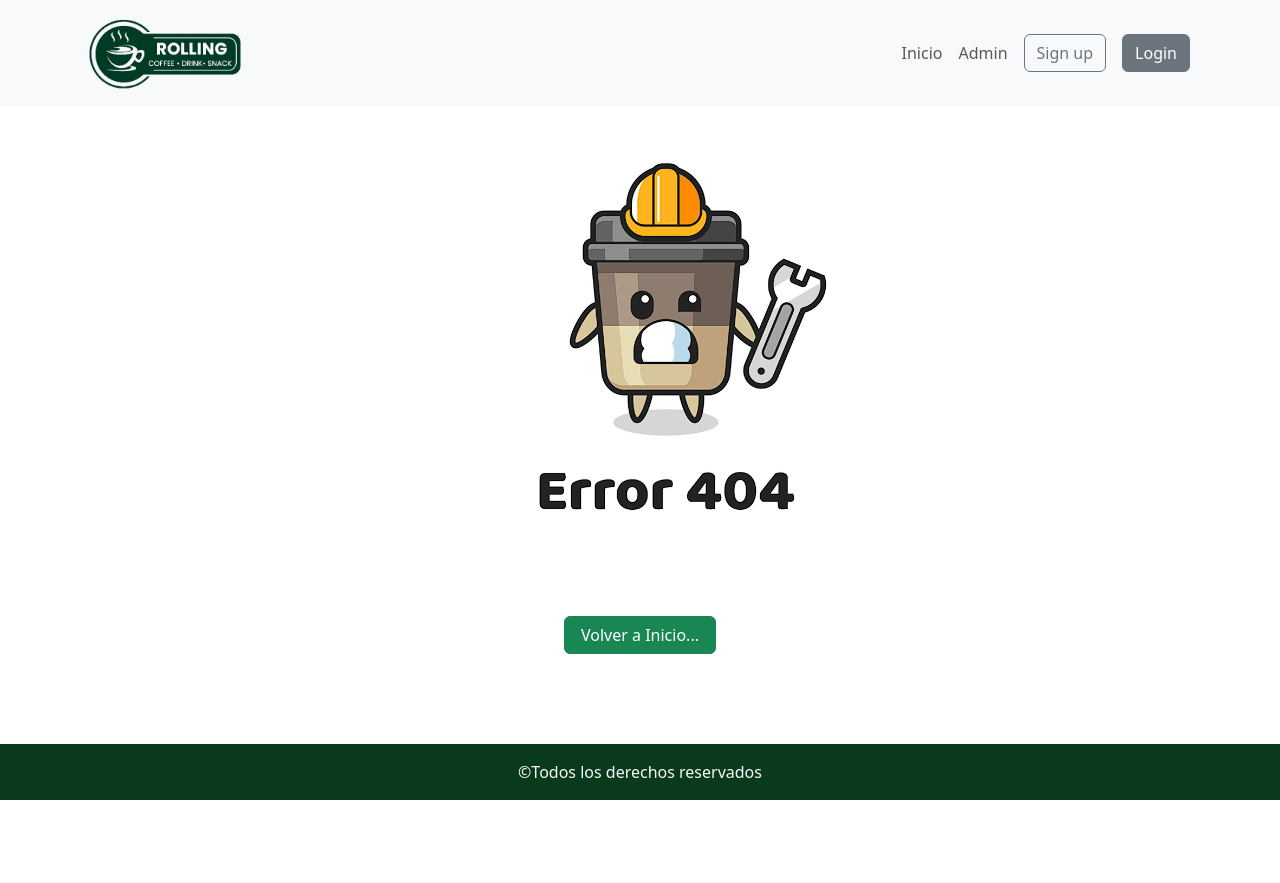
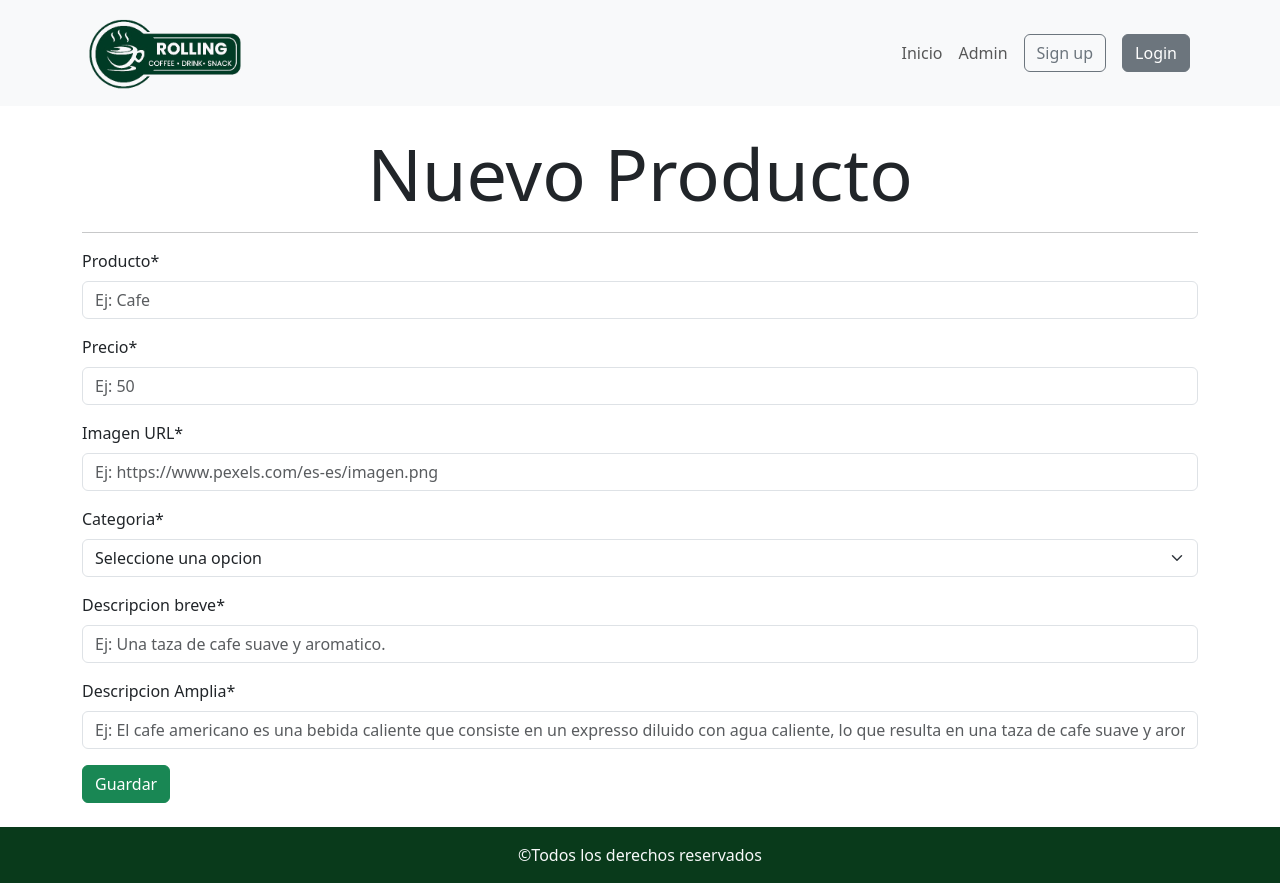
Before and after one commit to cacho-medina/rolling-coffee, a React (Vite) app: page /administrador/crearProducto in a window 1280 px wide. Before the commit the page ends 800 px from the top, so only its background shows below. Built offline with nearby package versions, Linux system fonts and the light colour scheme.

Commit message:
formulario y configuraciones realizadas, asi como las validaciones correspondientes

```diff
--- a/db.json
+++ b/db.json
@@ -4,8 +4,8 @@
             "nombre": "café",
             "precio": 1500,
             "categoria": "bebida caliente",
-            "desc-breve": "un rico cafecito",
-            "desc-amplia": "un rico cafecito",
+            "descBreve": "un rico cafecito",
+            "descAmplia": "un rico cafecito",
             "imagen": "url",
             "disponible": true,
             "id": "1"
--- a/package.json
+++ b/package.json
@@ -14,6 +14,7 @@
     "react": "^18.2.0",
     "react-bootstrap": "^2.10.0",
     "react-dom": "^18.2.0",
+    "react-hook-form": "^7.50.1",
     "react-icons": "^5.0.1",
     "react-router-dom": "^6.22.0",
     "sweetalert2": "^11.10.4"
--- a/src/App.jsx
+++ b/src/App.jsx
@@ -5,6 +5,7 @@ import Home from "./components/pages/Home";
 import Admin from "./components/pages/Admin";
 import Error from "./components/pages/Error";
 import DetalleProducto from "./components/pages/producto/detalleProducto";
+import Formulario from "./components/pages/producto/crear/CrearProducto";
 import { Routes, Route } from "react-router-dom";
 
 function App() {
@@ -14,6 +15,11 @@ function App() {
             <Routes>
                 <Route exact path="/" element={<Home />} />
                 <Route exact path="/administrador" element={<Admin />} />
+                <Route
+                    exact
+                    path="/administrador/crearProducto"
+                    element={<Formulario />}
+                />
                 <Route
                     exact
                     path="/producto/:id"
--- a/src/components/pages/Admin.jsx
+++ b/src/components/pages/Admin.jsx
@@ -2,16 +2,19 @@ import Container from "react-bootstrap/Container";
 import Table from "react-bootstrap/Table";
 import Options from "./options/Options";
 import { FiFilePlus } from "react-icons/fi";
-import Button from "react-bootstrap/Button";
+import { Link } from "react-router-dom";
 
 function Admin() {
     return (
         <Container className="grow">
             <div className="d-flex justify-content-between align-items-center">
                 <h1 className="display-3 fw-medium">Productos Disponibles</h1>
-                <Button variant="primary">
+                <Link
+                    to="/administrador/crearProducto"
+                    className="btn btn-primary"
+                >
                     <FiFilePlus /> Agregar
-                </Button>
+                </Link>
             </div>
             <hr />
             <Table
--- a/src/components/pages/producto/crear/CrearProducto.jsx
+++ b/src/components/pages/producto/crear/CrearProducto.jsx
@@ -1,8 +1,171 @@
+import Container from "react-bootstrap/Container";
+import Button from "react-bootstrap/Button";
+import Form from "react-bootstrap/Form";
+import { useForm } from "react-hook-form";
+
+const regex =
+    /^(?:http(s)?:\/\/)?[\w.-]+(?:\.[\w\.-]+)+[\w\-\._~:/?#[\]@!\$&'\(\)\*\+,;=.]+$/gm;
+
 function CrearProducto() {
+    const {
+        register,
+        handleSubmit,
+        formState: { errors },
+    } = useForm();
+
+    const onSubmit = (data) => {
+        console.log(data);
+        alert("Producto agregado con exito!");
+    };
+
     return (
-        <div>
-            <p>crear</p>
-        </div>
+        <Container className="grow py-4">
+            <h1 className="display-2 text-center">Nuevo Producto</h1>
+            <hr />
+            <Form onSubmit={handleSubmit(onSubmit)}>
+                <Form.Group className="mb-3" controlId="nombre">
+                    <Form.Label>Producto*</Form.Label>
+                    <Form.Control
+                        type="text"
+                        placeholder="Ej: Cafe"
+                        name="nombre"
+                        {...register("nombre", {
+                            required: "ingrese un nombre",
+                            minLength: {
+                                value: 3,
+                                message:
+                                    "Debe ingresar como minimo 2 caracteres",
+                            },
+                            maxLength: {
+                                value: 40,
+                                message:
+                                    "Debe ingresar como maximo 40 caracteres",
+                            },
+                        })}
+                    />
+                    {errors.nombre && (
+                        <Form.Text className="text-danger">
+                            {errors.nombre.message}
+                        </Form.Text>
+                    )}
+                </Form.Group>
+                <Form.Group className="mb-3" controlId="precio">
+                    <Form.Label>Precio*</Form.Label>
+                    <Form.Control
+                        type="number"
+                        placeholder="Ej: 50"
+                        name="precio"
+                        {...register("precio", {
+                            required: "ingrese un valor",
+                            min: {
+                                value: 100,
+                                message: "El precio debe ser mayor a 100",
+                            },
+                        })}
+                    />
+                    {errors.precio && (
+                        <Form.Text className="text-danger">
+                            {errors.precio.message}
+                        </Form.Text>
+                    )}
+                </Form.Group>
+                <Form.Group className="mb-3" controlId="url">
+                    <Form.Label>Imagen URL*</Form.Label>
+                    <Form.Control
+                        type="text"
+                        placeholder="Ej: https://www.pexels.com/es-es/imagen.png"
+                        name="url"
+                        {...register("imagen", {
+                            required: "ingrese una url de imagen",
+                            pattern: {
+                                value: regex,
+                                message: "ingrese una url válida",
+                            },
+                        })}
+                    />
+                    {errors.imagen && (
+                        <Form.Text className="text-danger">
+                            {errors.imagen.message}
+                        </Form.Text>
+                    )}
+                </Form.Group>
+                <Form.Group className="mb-3" controlId="categoria">
+                    <Form.Label>Categoria*</Form.Label>
+                    <Form.Select
+                        {...register("categoria", {
+                            required: "Seleccione una categoria",
+                            validate: (value) => value !== "",
+                        })}
+                    >
+                        <option value="">Seleccione una opcion</option>
+                        <option value="infusiones">Infusiones</option>
+                        <option value="batidos">Batidos</option>
+                        <option value="dulce">Dulce</option>
+                        <option value="salado">Salado</option>
+                    </Form.Select>
+                    {errors.categoria && (
+                        <Form.Text className="text-danger">
+                            {errors.categoria.message}
+                        </Form.Text>
+                    )}
+                </Form.Group>
+                <Form.Group className="mb-3" controlId="desc-breve">
+                    <Form.Label>Descripcion breve*</Form.Label>
+                    <Form.Control
+                        type="text"
+                        placeholder="Ej: Una taza de cafe suave y aromatico."
+                        name="desc-breve"
+                        {...register("descBreve", {
+                            required: "ingrese una breve descripcion",
+                            minLength: {
+                                value: 10,
+                                message:
+                                    "Debe ingresar como minimo 10 caracteres",
+                            },
+                            maxLength: {
+                                value: 100,
+                                message:
+                                    "Debe ingresar como maximo 100 caracteres",
+                            },
+                        })}
+                    />
+                    {errors.descBreve && (
+                        <Form.Text className="text-danger">
+                            {errors.descBreve.message}
+                        </Form.Text>
+                    )}
+                </Form.Group>
+                <Form.Group className="mb-3" controlId="desc-amplia">
+                    <Form.Label>Descripcion Amplia*</Form.Label>
+                    <Form.Control
+                        type="text"
+                        placeholder="Ej: El cafe americano es una bebida caliente que consiste en un expresso diluido con agua caliente, lo que resulta en una taza de cafe suave y aromatico. Es una opcion popular para aquellos que prefieren un cafe menos..."
+                        name="desc-amplia"
+                        {...register("descAmplia", {
+                            required: "ingrese una descripcion detallada",
+                            minLength: {
+                                value: 30,
+                                message:
+                                    "Debe ingresar como minimo 30 caracteres",
+                            },
+                            maxLength: {
+                                value: 400,
+                                message:
+                                    "Debe ingresar como maximo 400 caracteres",
+                            },
+                        })}
+                    />
+                    {errors.descAmplia && (
+                        <Form.Text className="text-danger">
+                            {errors.descAmplia.message}
+                        </Form.Text>
+                    )}
+                </Form.Group>
+                <Button variant="success" type="submit">
+                    Guardar
+                </Button>
+            </Form>
+        </Container>
     );
 }
 
```
Also changed, not shown: 1 other file (tests, documents, lock files or other folders).
